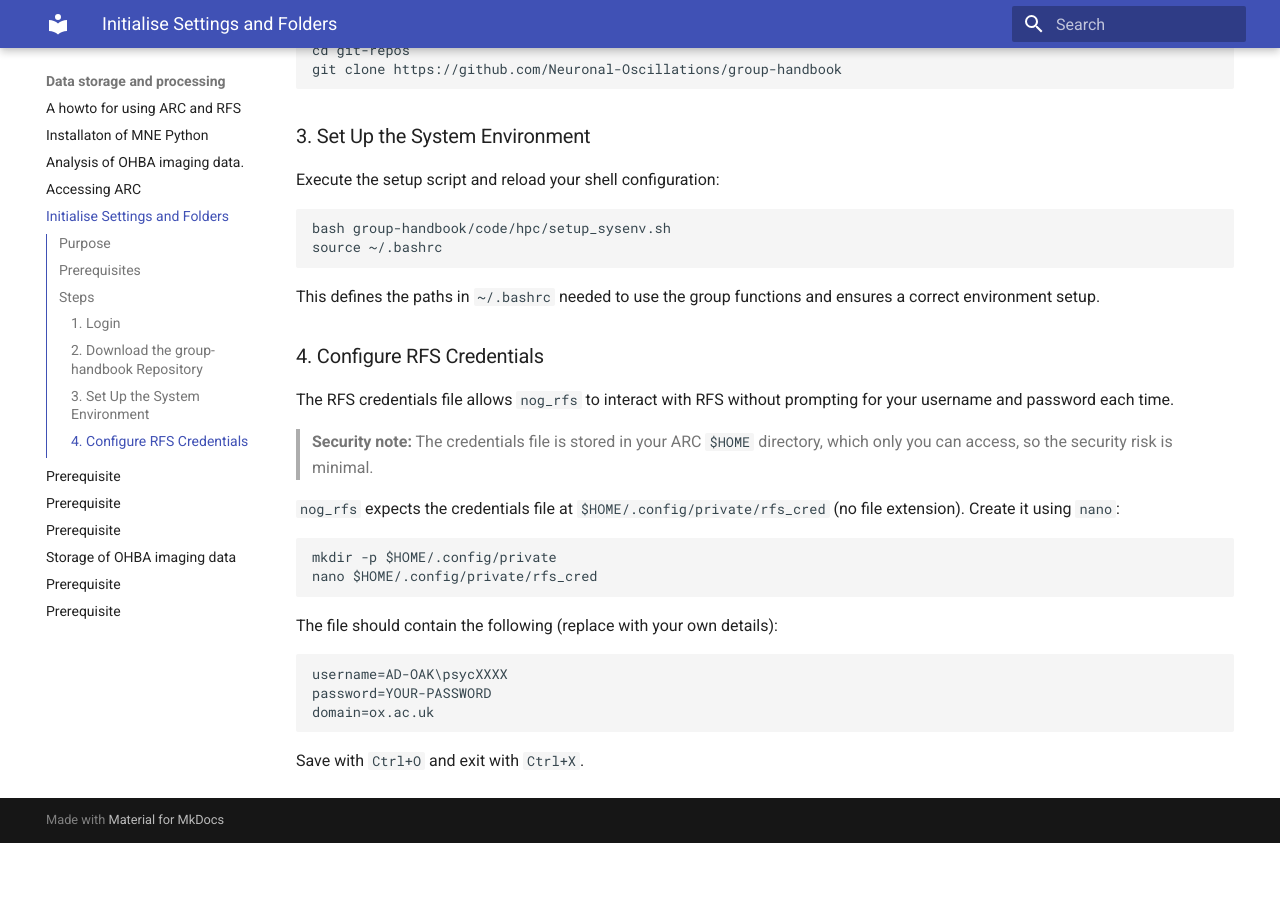
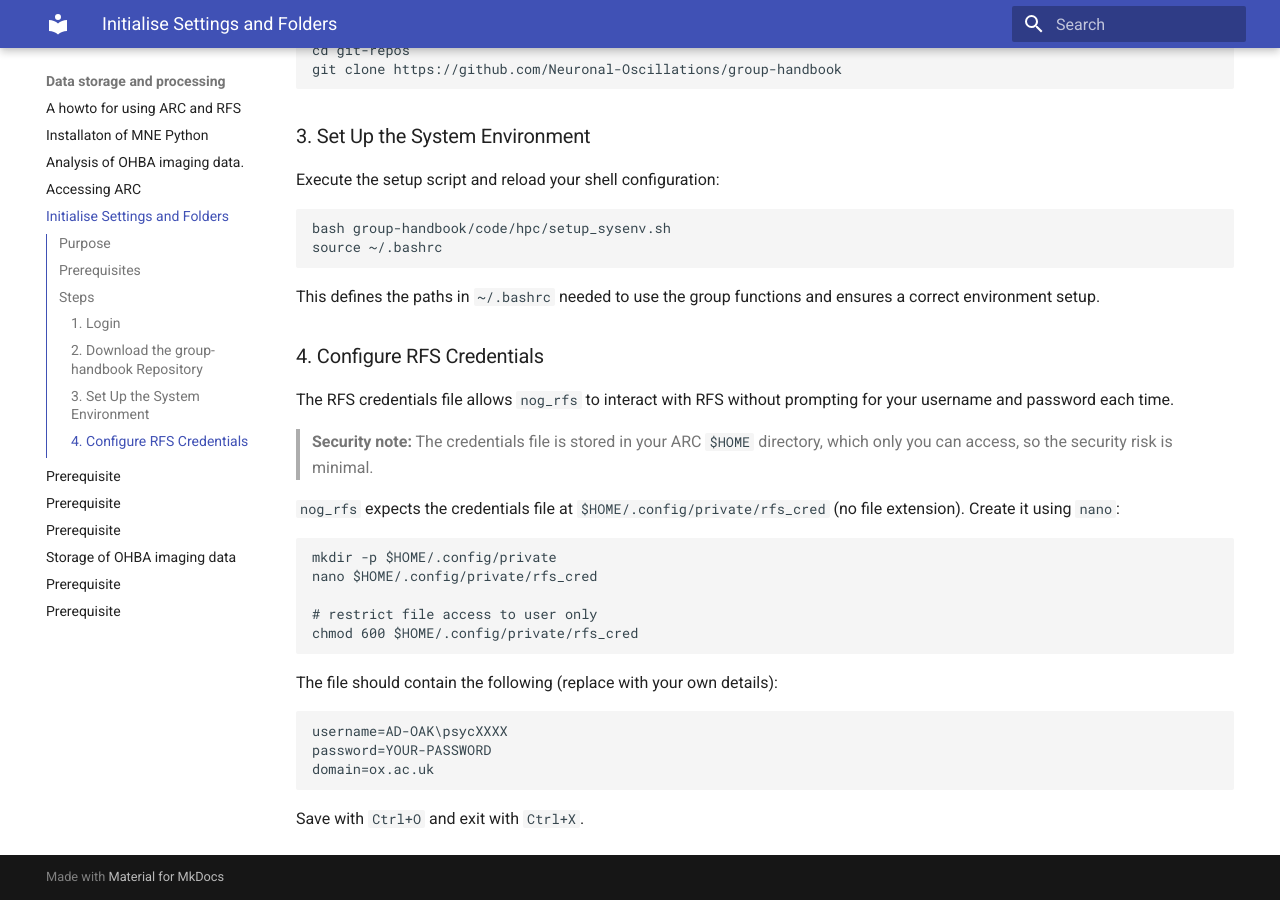
Before and after one commit to Neuronal-Oscillations/group-handbook, an MkDocs documentation site: the page built from docs/data_storage_and_processing/initialise.md, in a window 1280 px wide and 900 px high, scrolled down 871 px. Built offline with MkDocs 1.6.1 and Material for MkDocs 9.7.7, drawn with Linux system fonts in a browser that asks for light colours; before the commit the page ends 1714 px from its top, so only the background shows below that.

Commit message:
Update initialise.md

````diff
--- a/docs/data_storage_and_processing/initialise.md
+++ b/docs/data_storage_and_processing/initialise.md
@@ -44,6 +44,9 @@ The RFS credentials file allows `nog_rfs` to interact with RFS without prompting
 ```bash
 mkdir -p $HOME/.config/private
 nano $HOME/.config/private/rfs_cred
+
+# restrict file access to user only
+chmod 600 $HOME/.config/private/rfs_cred
 ```
 
 The file should contain the following (replace with your own details):
````
